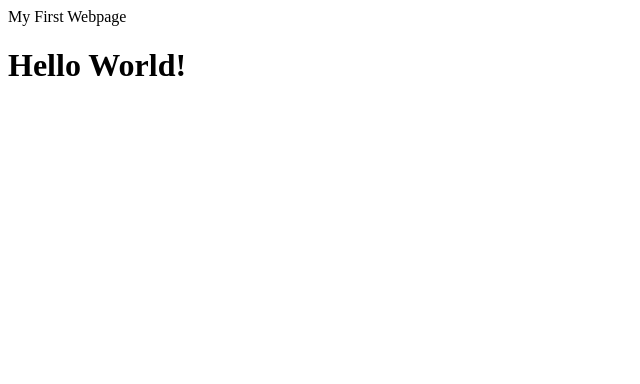
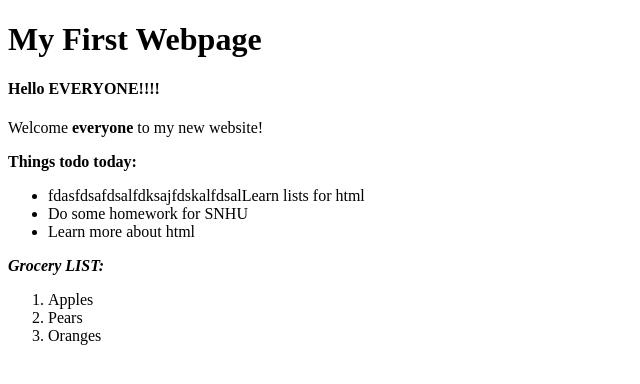
Before and after one commit to Dwaid3/git_test, a plain HTML site: page index.html in a window 1280 px wide. Shown: the whole page, without its empty margins (0-640 px from the left). Drawn offline with Linux system fonts and the light colour scheme.

Commit message:
update webpage had list added to it

```diff
--- a/index.html
+++ b/index.html
@@ -3,9 +3,31 @@
 <html lang="en">
     <head>
         <meta charset="UTF-8"
-        <title>My First Webpage</title>
+        <title><h1>My First Webpage</h1></title>
     </head>
     <body>
-        <h1>Hello World!</h1>
+        <h4>
+            Hello EVERYONE!!!!
+        </h4>
+        <p>
+            Welcome <strong>everyone</strong> to my new website!
+        </p>
+        <p>
+            <strong>Things todo today: </strong>
+                <ul>
+                    <li>fdasfdsafdsalfdksajfdskalfdsalLearn lists for html</li>
+                    <li>Do some homework for SNHU</li>
+                    <li>Learn more about html</li>
+
+                </ul>
+        </p>
+        <p>
+            <strong><em>Grocery LIST:</em></strong>
+                <ol>
+                    <li>Apples</li>
+                    <li>Pears</li>
+                    <li>Oranges</li>
+                </ol>
+        </p>
     </body>
 </html>
```
